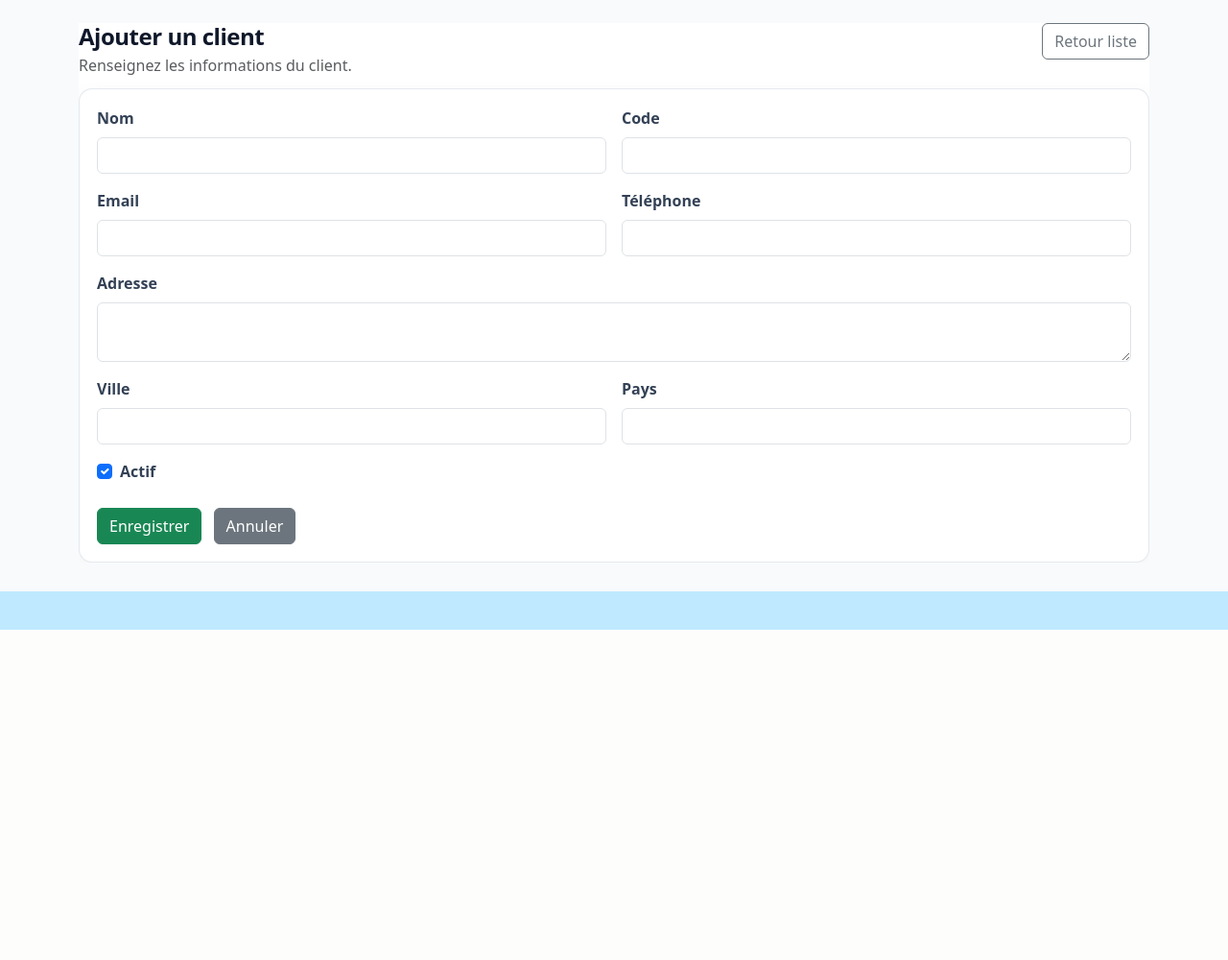
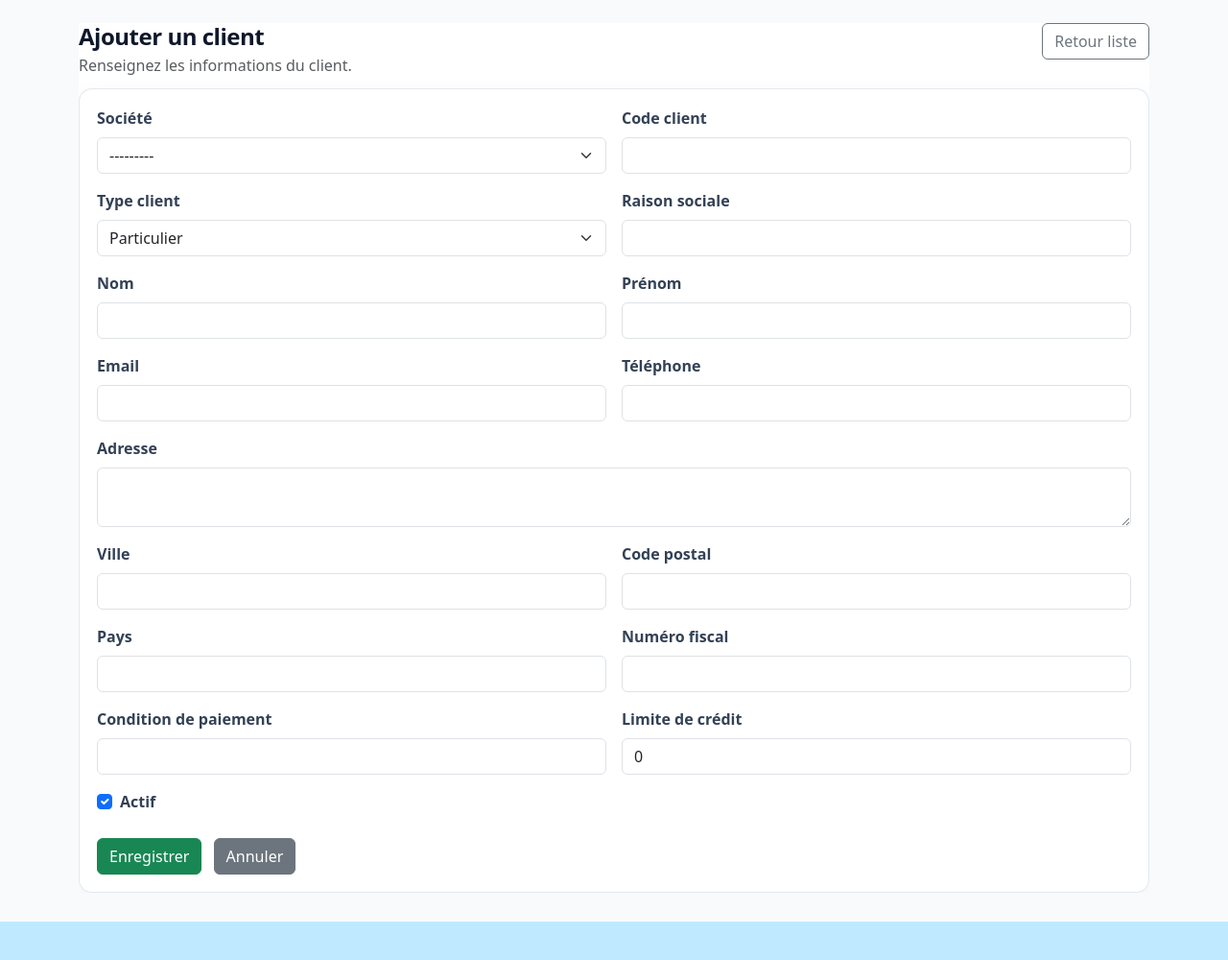
Before and after one commit to LIFSAGANG/manhgah_gest, a Django app: page /clients/ajouter/ in a window 1280 px wide. Shown: the part 308-1308 px from the top of the page at 96% size. Before the commit the page ends 964 px from the top, so only its background shows below. Run offline with Django 5.2, Linux system fonts and the light colour scheme; a user stored in the database is signed in; data comes from the database, SQL or seed files in the repository; parts of the project's set-up code (start-up, migrations or seed data) failed here and were passed over.

Commit message:
Adapter clients et fournisseurs au nouveau modèle

```diff
--- a/core/forms.py
+++ b/core/forms.py
@@ -43,15 +43,23 @@ class ProduitForm(forms.ModelForm):
 class ClientForm(forms.ModelForm):
     class Meta:
         model = Client
-        fields = ['nom', 'code', 'email', 'telephone', 'adresse', 'ville', 'pays', 'actif']
+        fields = ['societe', 'code_client', 'type_client', 'raison_sociale', 'nom', 'prenom', 'email', 'telephone', 'adresse', 'ville', 'code_postal', 'pays', 'numero_fiscal', 'condition_paiement', 'limite_credit', 'actif']
         widgets = {
+            'societe': forms.Select(attrs={'class': 'form-select'}),
+            'code_client': forms.TextInput(attrs={'class': 'form-control'}),
+            'type_client': forms.Select(attrs={'class': 'form-select'}),
+            'raison_sociale': forms.TextInput(attrs={'class': 'form-control'}),
             'nom': forms.TextInput(attrs={'class': 'form-control'}),
-            'code': forms.TextInput(attrs={'class': 'form-control'}),
+            'prenom': forms.TextInput(attrs={'class': 'form-control'}),
             'email': forms.EmailInput(attrs={'class': 'form-control'}),
             'telephone': forms.TextInput(attrs={'class': 'form-control'}),
             'adresse': forms.Textarea(attrs={'class': 'form-control', 'rows': 2}),
             'ville': forms.TextInput(attrs={'class': 'form-control'}),
+            'code_postal': forms.TextInput(attrs={'class': 'form-control'}),
             'pays': forms.TextInput(attrs={'class': 'form-control'}),
+            'numero_fiscal': forms.TextInput(attrs={'class': 'form-control'}),
+            'condition_paiement': forms.TextInput(attrs={'class': 'form-control'}),
+            'limite_credit': forms.NumberInput(attrs={'class': 'form-control', 'step': '0.01'}),
             'actif': forms.CheckboxInput(attrs={'class': 'form-check-input'}),
         }
 
@@ -112,16 +120,19 @@ class ProjetForm(forms.ModelForm):
 class FournisseurForm(forms.ModelForm):
     class Meta:
         model = Fournisseur
-        fields = ['societe', 'code', 'nom', 'email', 'telephone', 'adresse', 'ville', 'pays', 'actif']
+        fields = ['societe', 'code_fournisseur', 'raison_sociale', 'email', 'telephone', 'adresse', 'ville', 'code_postal', 'pays', 'numero_fiscal', 'condition_paiement', 'actif']
         widgets = {
             'societe': forms.Select(attrs={'class': 'form-select'}),
-            'code': forms.TextInput(attrs={'class': 'form-control'}),
-            'nom': forms.TextInput(attrs={'class': 'form-control'}),
+            'code_fournisseur': forms.TextInput(attrs={'class': 'form-control'}),
+            'raison_sociale': forms.TextInput(attrs={'class': 'form-control'}),
             'email': forms.EmailInput(attrs={'class': 'form-control'}),
             'telephone': forms.TextInput(attrs={'class': 'form-control'}),
             'adresse': forms.Textarea(attrs={'class': 'form-control', 'rows': 2}),
             'ville': forms.TextInput(attrs={'class': 'form-control'}),
+            'code_postal': forms.TextInput(attrs={'class': 'form-control'}),
             'pays': forms.TextInput(attrs={'class': 'form-control'}),
+            'numero_fiscal': forms.TextInput(attrs={'class': 'form-control'}),
+            'condition_paiement': forms.TextInput(attrs={'class': 'form-control'}),
             'actif': forms.CheckboxInput(attrs={'class': 'form-check-input'}),
         }
 
--- a/core/models.py
+++ b/core/models.py
@@ -54,24 +54,54 @@ class Produit(models.Model):
 
 
 class Client(models.Model):
-    nom = models.CharField(max_length=200, verbose_name='Nom')
-    code = models.CharField(max_length=50, unique=True, verbose_name='Code client')
+    societe = models.ForeignKey(Societe, on_delete=models.CASCADE, related_name='clients', verbose_name='Société', null=True, blank=True)
+    code = models.CharField(max_length=50, unique=True, verbose_name='Code client', blank=True)
+    code_client = models.CharField(max_length=50, unique=True, verbose_name='Code client', blank=True, null=True)
+    type_client = models.CharField(
+        max_length=20,
+        choices=[('Particulier', 'Particulier'), ('Entreprise', 'Entreprise')],
+        default='Particulier',
+        verbose_name='Type client',
+    )
+    raison_sociale = models.CharField(max_length=200, blank=True, null=True, verbose_name='Raison sociale')
+    nom = models.CharField(max_length=100, blank=True, null=True, verbose_name='Nom')
+    prenom = models.CharField(max_length=100, blank=True, null=True, verbose_name='Prénom')
     email = models.EmailField(blank=True, null=True, verbose_name='Email')
-    telephone = models.CharField(max_length=40, blank=True, null=True, verbose_name='Téléphone')
+    telephone = models.CharField(max_length=20, blank=True, null=True, verbose_name='Téléphone')
     adresse = models.TextField(blank=True, null=True, verbose_name='Adresse')
     ville = models.CharField(max_length=100, blank=True, null=True, verbose_name='Ville')
+    code_postal = models.CharField(max_length=20, blank=True, null=True, verbose_name='Code postal')
     pays = models.CharField(max_length=100, blank=True, null=True, verbose_name='Pays')
-    actif = models.BooleanField(default=True, verbose_name='Actif')
+    numero_fiscal = models.CharField(max_length=50, blank=True, null=True, verbose_name='Numéro fiscal')
+    condition_paiement = models.CharField(max_length=50, blank=True, null=True, verbose_name='Condition de paiement')
+    limite_credit = models.DecimalField(max_digits=12, decimal_places=2, default=0, verbose_name='Limite de crédit')
+    actif = models.BooleanField(default=True, verbose_name='Actif', db_index=True)
+    date_creation = models.DateTimeField(auto_now_add=True, verbose_name='Date création')
+    date_modification = models.DateTimeField(auto_now=True, verbose_name='Date modification')
     created_at = models.DateTimeField(auto_now_add=True, verbose_name='Créé le')
     updated_at = models.DateTimeField(auto_now=True, verbose_name='Modifié le')
 
     class Meta:
         verbose_name = 'Client'
         verbose_name_plural = 'Clients'
-        ordering = ['nom']
+        ordering = ['raison_sociale', 'nom', 'prenom']
+        indexes = [
+            models.Index(fields=['societe', 'actif']),
+            models.Index(fields=['code_client']),
+            models.Index(fields=['raison_sociale']),
+        ]
+
+    def save(self, *args, **kwargs):
+        if self.code_client and not self.code:
+            self.code = self.code_client
+        elif self.code and not self.code_client:
+            self.code_client = self.code
+        if self.raison_sociale and not self.nom:
+            self.nom = self.raison_sociale
+        super().save(*args, **kwargs)
 
     def __str__(self):
-        return f"{self.nom} ({self.code})"
+        return f"{self.raison_sociale or self.nom or self.prenom or 'Client'} ({self.code_client or self.code})"
 
 
 class Facture(models.Model):
@@ -260,24 +290,46 @@ class Categorie(models.Model):
 
 
 class Fournisseur(models.Model):
-    societe = models.ForeignKey(Societe, on_delete=models.CASCADE, verbose_name='Société')
-    code = models.CharField(max_length=50, unique=True, verbose_name='Code fournisseur')
-    nom = models.CharField(max_length=200, verbose_name='Nom fournisseur')
+    societe = models.ForeignKey(Societe, on_delete=models.CASCADE, related_name='fournisseurs', verbose_name='Société', null=True, blank=True)
+    code = models.CharField(max_length=50, unique=True, verbose_name='Code fournisseur', blank=True)
+    code_fournisseur = models.CharField(max_length=50, unique=True, verbose_name='Code fournisseur', blank=True, null=True)
+    raison_sociale = models.CharField(max_length=200, verbose_name='Raison sociale')
     email = models.EmailField(blank=True, null=True, verbose_name='Email')
-    telephone = models.CharField(max_length=40, blank=True, null=True, verbose_name='Téléphone')
+    telephone = models.CharField(max_length=20, blank=True, null=True, verbose_name='Téléphone')
     adresse = models.TextField(blank=True, null=True, verbose_name='Adresse')
     ville = models.CharField(max_length=100, blank=True, null=True, verbose_name='Ville')
+    code_postal = models.CharField(max_length=20, blank=True, null=True, verbose_name='Code postal')
     pays = models.CharField(max_length=100, blank=True, null=True, verbose_name='Pays')
-    actif = models.BooleanField(default=True, verbose_name='Actif')
+    numero_fiscal = models.CharField(max_length=50, blank=True, null=True, verbose_name='Numéro fiscal')
+    condition_paiement = models.CharField(max_length=50, blank=True, null=True, verbose_name='Condition de paiement')
+    actif = models.BooleanField(default=True, verbose_name='Actif', db_index=True)
+    date_creation = models.DateTimeField(auto_now_add=True, verbose_name='Date création')
+    date_modification = models.DateTimeField(auto_now=True, verbose_name='Date modification')
     created_at = models.DateTimeField(auto_now_add=True, verbose_name='Créé le')
 
     class Meta:
         verbose_name = 'Fournisseur'
         verbose_name_plural = 'Fournisseurs'
-        ordering = ['nom']
+        ordering = ['raison_sociale']
+        indexes = [
+            models.Index(fields=['societe', 'actif']),
+            models.Index(fields=['code_fournisseur']),
+            models.Index(fields=['raison_sociale']),
+        ]
+
+    def save(self, *args, **kwargs):
+        if self.code_fournisseur and not self.code:
+            self.code = self.code_fournisseur
+        elif self.code and not self.code_fournisseur:
+            self.code_fournisseur = self.code
+        super().save(*args, **kwargs)
+
+    @property
+    def nom(self):
+        return self.raison_sociale
 
     def __str__(self):
-        return self.nom
+        return f"{self.raison_sociale} ({self.code_fournisseur or self.code})"
 
 
 class Achat(models.Model):
--- a/core/views.py
+++ b/core/views.py
@@ -290,7 +290,7 @@ def societe_delete(request, pk):
 
 @permission_required('client_voir')
 def client_list(request):
-    clients = Client.objects.all()
+    clients = Client.objects.select_related('societe').all()
     return render(request, 'core/client_list.html', {'clients': clients})
 
 
--- a/templates/core/client_form.html
+++ b/templates/core/client_form.html
@@ -17,12 +17,28 @@
           {% csrf_token %}
           <div class="row g-3">
             <div class="col-md-6">
+              <label class="form-label">Société</label>
+              {{ form.societe }}
+            </div>
+            <div class="col-md-6">
+              <label class="form-label">Code client</label>
+              {{ form.code_client }}
+            </div>
+            <div class="col-md-6">
+              <label class="form-label">Type client</label>
+              {{ form.type_client }}
+            </div>
+            <div class="col-md-6">
+              <label class="form-label">Raison sociale</label>
+              {{ form.raison_sociale }}
+            </div>
+            <div class="col-md-6">
               <label class="form-label">Nom</label>
               {{ form.nom }}
             </div>
             <div class="col-md-6">
-              <label class="form-label">Code</label>
-              {{ form.code }}
+              <label class="form-label">Prénom</label>
+              {{ form.prenom }}
             </div>
             <div class="col-md-6">
               <label class="form-label">Email</label>
@@ -41,8 +57,24 @@
               {{ form.ville }}
             </div>
             <div class="col-md-6">
+              <label class="form-label">Code postal</label>
+              {{ form.code_postal }}
+            </div>
+            <div class="col-md-6">
               <label class="form-label">Pays</label>
               {{ form.pays }}
+            </div>
+            <div class="col-md-6">
+              <label class="form-label">Numéro fiscal</label>
+              {{ form.numero_fiscal }}
+            </div>
+            <div class="col-md-6">
+              <label class="form-label">Condition de paiement</label>
+              {{ form.condition_paiement }}
+            </div>
+            <div class="col-md-6">
+              <label class="form-label">Limite de crédit</label>
+              {{ form.limite_credit }}
             </div>
             <div class="col-12">
               <div class="form-check">
```
Also changed, not shown: core/tests.py (+33 -1 lines), templates/core/client_list.html (+7 -7 lines), templates/core/fournisseur_form.html (+15 -8 lines), templates/core/fournisseur_list.html (+4 -4 lines), core/migrations/0013_client_fournisseur_model_update.py (added).
